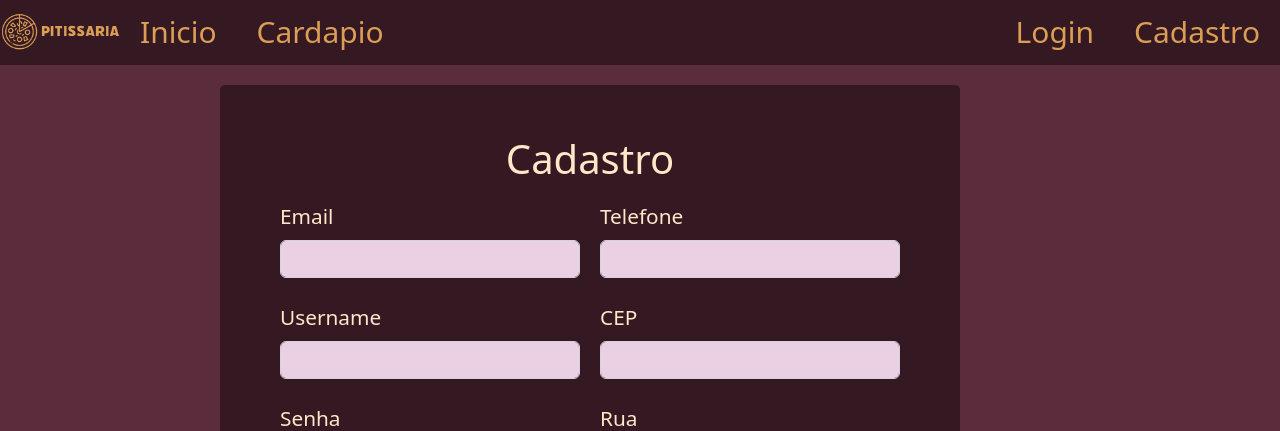
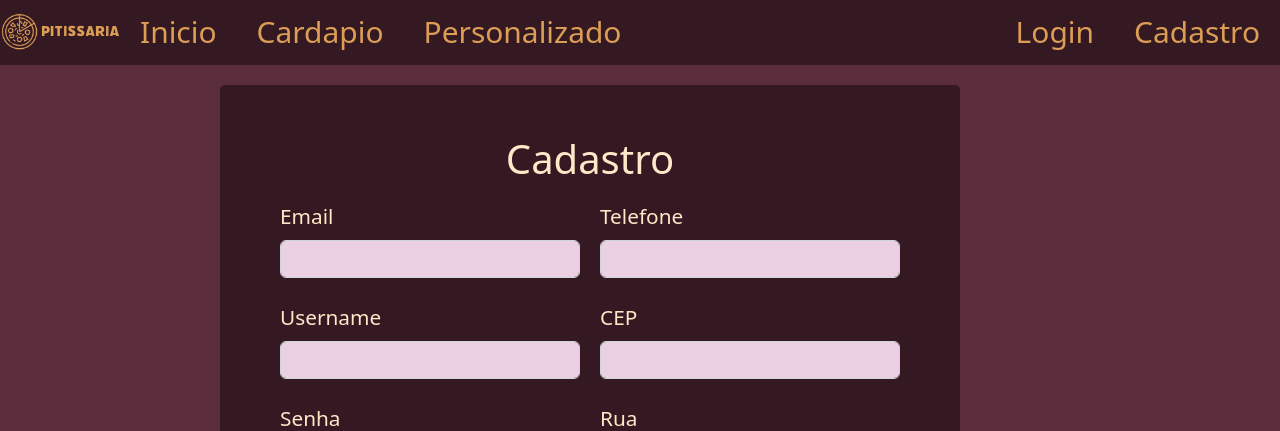
Before and after one commit to J4kedi/Pitissaria, a PHP site: page /HTML/cadastro.php in a window 1280 px wide. Shown: the top 431 px of the page. Run offline with PHP 8.4, Linux system fonts and the light colour scheme.

Commit message:
valdemar
adicionando no header personalizado

```diff
--- a/geral/menu.php
+++ b/geral/menu.php
@@ -6,6 +6,7 @@
         <a href="../HTML/index.php"><img id="logo-inicio" src="../ASSETS/logo-inicio (1).png" alt="Logo Pitissasria"></a>
         <a href="../HTML/index.php" class="links lover">Inicio</a>
         <a href="../HTML/pizzas_prontas.php" class="links lover">Cardapio</a>
+        <a href="../HTML/pizza_montagem.php"class="links lover">Personalizado</a>
         <div class="autenticacao">
             <?php
                 session_start(); // Inicia a sessão
```
